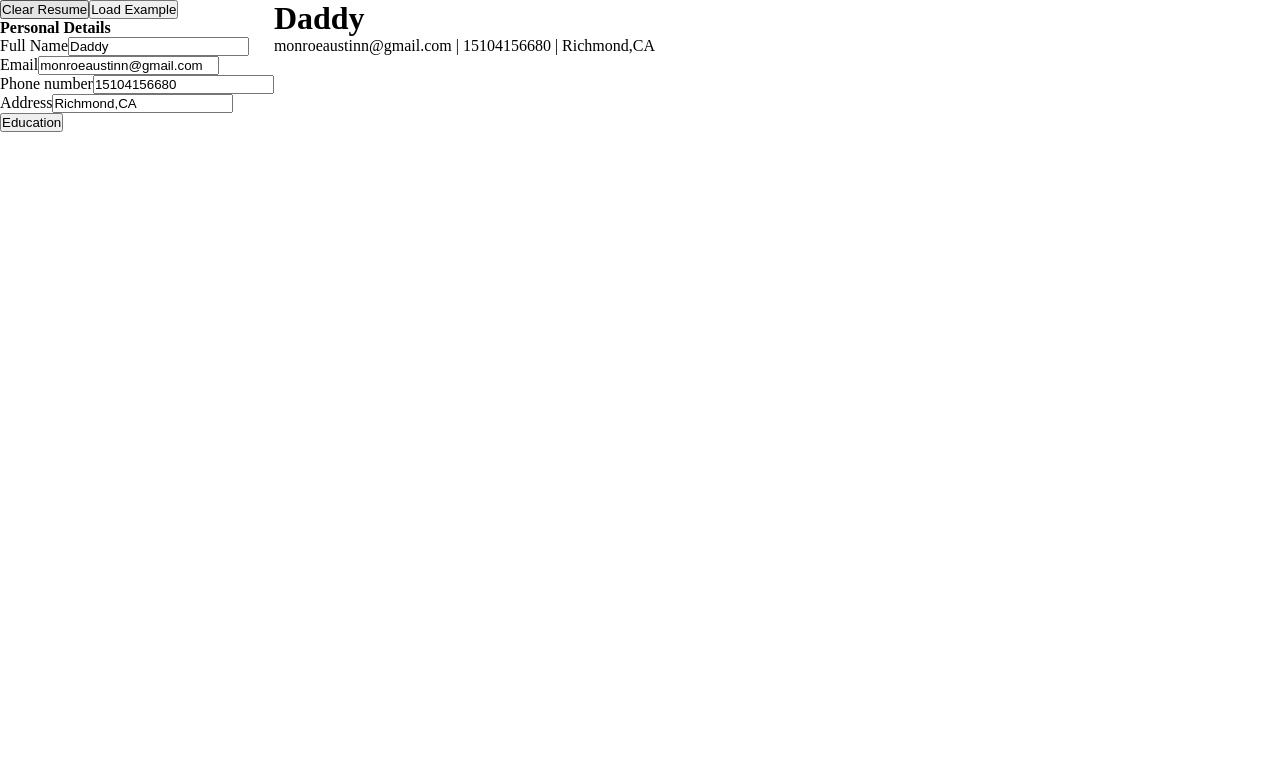
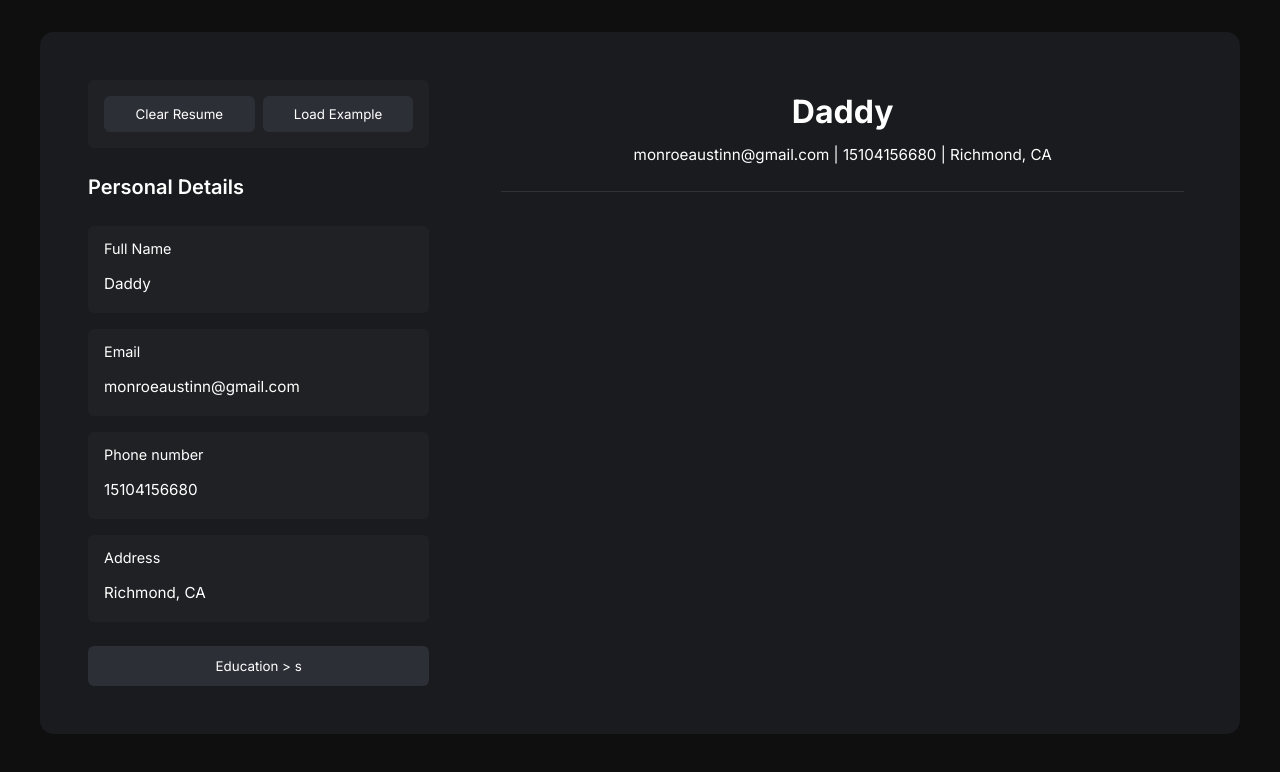
Before and after one commit to monroeaustin/CV-Builder, a React (Vite) app: page / in a window 1280 px wide. Shown: the top 772 px of the page. Built offline with nearby package versions, Linux system fonts and the light colour scheme.

Commit message:
Implemented UI Styling

```diff
--- a/index.html
+++ b/index.html
@@ -1,7 +1,11 @@
 <!doctype html>
 <html lang="en">
   <head>
-    <meta charset="UTF-8" />
+    <link rel="preconnect" href="https://fonts.googleapis.com">
+<link rel="preconnect" href="https://fonts.gstatic.com" crossorigin>
+<link href="https://fonts.googleapis.com/css2?family=Inter:wght@400;600;700&display=swap" rel="stylesheet">
+
+<meta charset="UTF-8" />
     <link rel="icon" type="image/svg+xml" href="/vite.svg" />
     <meta name="viewport" content="width=device-width, initial-scale=1.0" />
     <title>CV Generator</title>
--- a/src/App.jsx
+++ b/src/App.jsx
@@ -8,7 +8,7 @@ function App() {
     fullName: 'Daddy',
     email: 'monroeaustinn@gmail.com',
     phoneNumber: +15104156680,
-    address: 'Richmond,CA'
+    address: 'Richmond, CA'
   });
 
   const handleChange = (e) => {
--- a/src/assets/styles/App.css
+++ b/src/assets/styles/App.css
@@ -1,12 +1,134 @@
-*{
+@import url('https://fonts.googleapis.com/css2?family=Inter:wght@400;600;700&display=swap');
+
+* {
   margin: 0;
-  padding:0;
+  padding: 0;
   box-sizing: border-box;
+  font-family: 'Inter', sans-serif;
+  color: #fff;
 }
-.App{
+
+body {
+  background-color: #0f0f10;
+  line-height: 1.5;
+}
+
+.App {
   display: flex;
+  max-width: 1200px;
+  margin: 2rem auto;
+  gap: 2rem;
+  background-color: #1a1b1e;
+  padding: 2rem;
+  border-radius: 14px;
 }
-.personal-info{
+
+.left-side {
+  flex: 1;
+  background-color: #1a1b1e;
+  padding: 1rem;
+  border-radius: 8px;
   display: flex;
   flex-direction: column;
+  gap: 1.5rem;
 }
+
+.nav {
+  background-color: #202125;
+  padding: 1rem;
+  border-radius: 6px;
+  display: flex;
+  gap: 0.5rem;
+}
+
+.nav button {
+  background-color: #2c2f36;
+  color: #fff;
+  flex: 1;
+  padding: 10px 14px;
+  border-radius: 6px;
+  border: none;
+  cursor: pointer;
+  transition: background 0.2s ease;
+}
+
+.nav button:hover {
+  background-color: #3a3d45;
+}
+
+.personal-info h1 {
+  font-size: 1.25rem;
+  font-weight: 600;
+  margin-bottom: 0.5rem;
+}
+
+.personal-info {
+  display: flex;
+  flex-direction: column;
+  gap: 1rem;
+}
+
+label {
+  display: flex;
+  flex-direction: column;
+  background-color: #202125;
+  padding: 0.75rem 1rem;
+  border-radius: 6px;
+  gap: 0.4rem;
+  font-size: 0.9rem;
+}
+
+input {
+  background-color: transparent;
+  border: none;
+  padding: 0.5rem 0;
+  color: #fff;
+  font-size: 0.95rem;
+}
+
+input:focus {
+  outline: none;
+  border-bottom: 1px solid #60a5fa;
+}
+
+.education-section button {
+  width: 100%;
+  padding: 12px;
+  background-color: #2c2f36;
+  border: none;
+  border-radius: 6px;
+  color: white;
+  cursor: pointer;
+  font-weight: 500;
+  transition: background 0.2s ease;
+}
+
+.education-section button:hover {
+  background-color: #3a3d45;
+}
+
+.resume-side {
+  flex: 2;
+  background-color: #1a1b1e;
+  border-radius: 8px;
+  padding: 1.5rem;
+}
+
+.top-section {
+  border-bottom: 1px solid rgba(255, 255, 255, 0.1);
+  padding-bottom: 1.5rem;
+  margin-bottom: 1.5rem;
+}
+
+.top-section h1 {
+  font-size: 2rem;
+  font-weight: 700;
+  margin-bottom: 0.5rem;
+  text-align: center;
+}
+
+.contact {
+  font-size: 0.95rem;
+  text-align: center;
+  color: #9ca3af;
+}
--- a/src/components/Edit-Side.jsx
+++ b/src/components/Edit-Side.jsx
@@ -9,9 +9,9 @@ export default function Edit_Side ({formData,handleChange}) {
       <NavBar />
 
       <div className="personal-info">
-        <h4>
+        <h1>
           Personal Details
-        </h4>
+        </h1>
 <Field
   name= "fullName"
   value= {formData.fullName}
--- a/src/components/Education.jsx
+++ b/src/components/Education.jsx
@@ -1,7 +1,7 @@
 export default function EducationSection() {
   return (
     <div className="education-section">
-      <button>Education</button>
+      <button>Education > s </button>
     </div>
   )
 }
--- a/src/components/Resume-Side.jsx
+++ b/src/components/Resume-Side.jsx
@@ -4,7 +4,7 @@ export default function Resume_Side({formData}) {
       <div className="resumewrapper">
         <div className="top-section">
           <h1>{formData.fullName}</h1>
-          <span>{formData.email} | {formData.phoneNumber} | {formData.address}</span>
+          <div className="contact"><span>{formData.email} | {formData.phoneNumber} | {formData.address}</span></div>
         </div>
       </div>
     </div>
```
